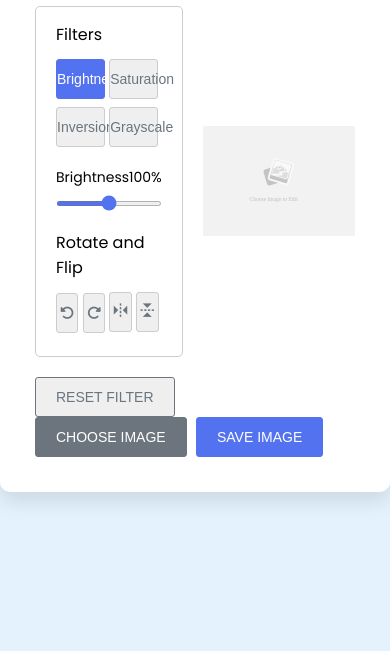
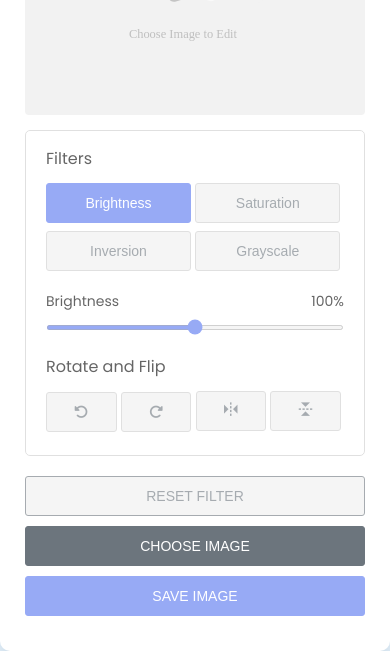
Before and after one commit to arunisin/image-editor, a plain HTML site: page index.html in a window 390 px wide. Shown: the part 221-872 px from the top of the page. Before the commit the page ends 844 px from the top, so only its background shows below. Drawn offline with nearby package versions, Linux system fonts and the light colour scheme.

Commit message:
Update style.css

```diff
--- a/css/style.css
+++ b/css/style.css
@@ -19,6 +19,11 @@ body {
   border-radius: 10px;
   font-family: "Poppins", sans-serif;
   padding: 30px 35px 35px;
+}
+
+.container.disable :where(.editor-panel, .reset-filter,.save-img){
+  opacity: 0.6;
+  pointer-events: none;
 }
 
 .container h2 {
@@ -143,3 +148,32 @@ body {
   background: #5372f0;
   border: 1px solid #5372f0;
 }
+
+@media screen and (max-width: 500px) {
+  .controls button {
+    width: 100%;
+    margin-bottom: 10px;
+  }
+  .controls .row {
+    width: 100%;
+  }
+  .controls .row .save-img {
+    margin-left: 0px;
+  }
+}
+
+@media screen and (max-width: 760px) {
+  .container {
+    padding: 25px;
+  }
+  .container .wrapper {
+    flex-wrap: wrap-reverse;
+  }
+  .wrapper .editor-panel {
+    width: 100%;
+  }
+  .wrapper .preview-img {
+    width: 100%;
+    margin: 0 0 15px;
+  }
+}
```
